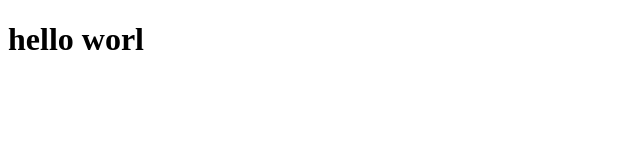
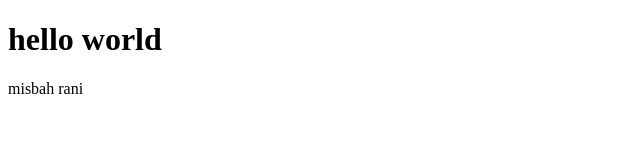
Before and after one commit to misbahrani480/project, a plain HTML site: page index.html in a window 1280 px wide. Shown: the whole page, without its empty margins (0-640 px from the left). Drawn offline with Linux system fonts and the light colour scheme.

Commit message:
Update index.html
hii

```diff
--- a/index.html
+++ b/index.html
@@ -6,6 +6,7 @@
     <title>Document</title>
 </head>
 <body>
-    <h1>hello worl</h1>
+    <h1>hello world</h1>
+    <p>misbah rani</p>
 </body>
 </html>
```
